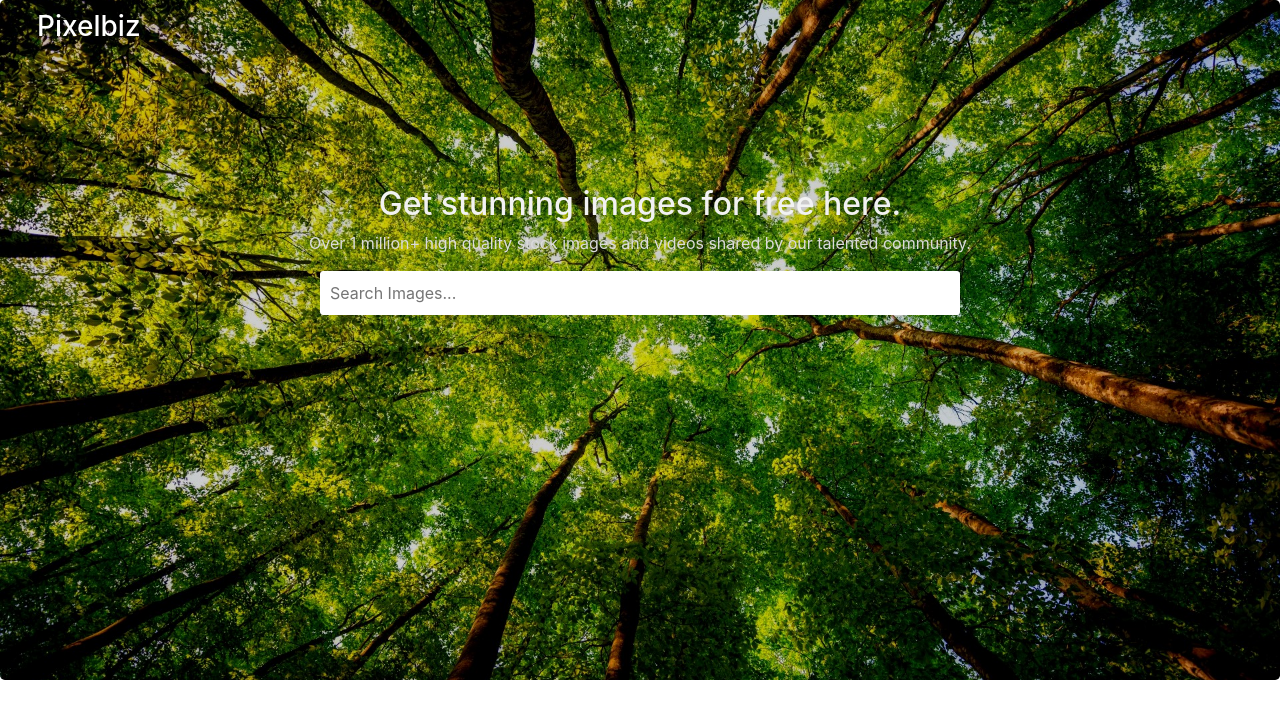
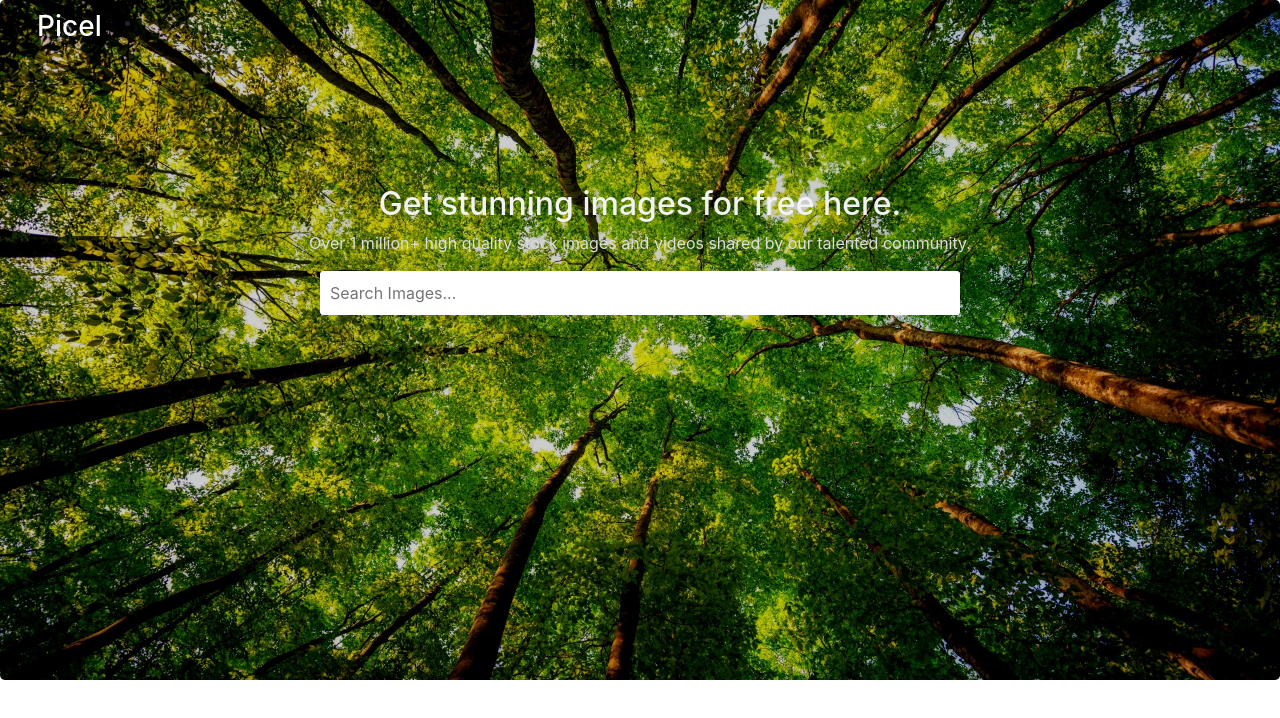
Before and after one commit to muchem/Picel, an Angular app: page / in a window 1280 px wide. Shown: the top 718 px of the page. Built offline with nearby package versions, Linux system fonts and the light colour scheme; no server answers.

Commit message:
adjust image grid

```diff
--- a/src/app/Components/home/home.component.html
+++ b/src/app/Components/home/home.component.html
@@ -1,7 +1,7 @@
 <div class = "jumbotron">
     <nav>
         <div class = "logo-box">
-            <h3>Pixelbiz</h3>
+            <h3>Picel</h3>
         </div>
         <div class = "link-box">
             <ul>
@@ -19,7 +19,7 @@
 </div>
 <div class = "container-fluid">
     <div class ="row">
-        <div class = "col-lg-4 col-md-2"*ngFor = "let img of results">
+        <div class = "col-md-4 col-sm-6"*ngFor = "let img of results">
             <div class = "img-box">
                 <a href = "{{img.pageURL}}" target = "_blank">
             <img src='{{img.largeImageURL}}'>
--- a/src/app/Components/home/home.component.ts
+++ b/src/app/Components/home/home.component.ts
@@ -8,11 +8,10 @@ import { ImagesService } from '../../Services/images.service';
 export class HomeComponent implements OnInit {
 
   constructor(private service:ImagesService) { }
-  results;
+  results=[];
   ngOnInit() {
     this.service.getImages().subscribe(image =>{
      this.results=image.hits;
-     console.log(this.results);
     })
   }
 
```
Also changed, not shown: src/app/images/forest-hero.jpg (deleted).
